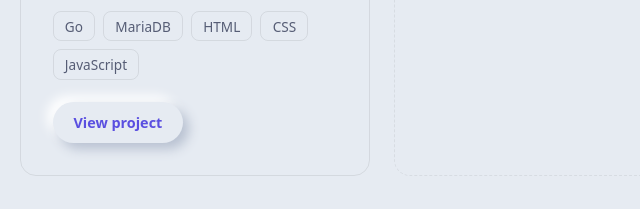
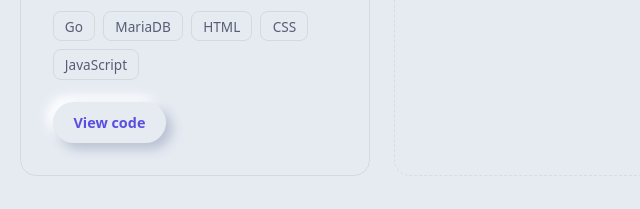
Before and after one commit to JAY25-CMD/jacob-portfolio, a plain HTML site: page index.html in a window 1280 px wide. Shown: the part 2031-2240 px from the top of the page, 445-1085 px from the left. Drawn offline with Linux system fonts and the light colour scheme; a script that the page names is missing.

Commit message:
Link David Motors project to its GitHub repository

```diff
--- a/index.html
+++ b/index.html
@@ -195,8 +195,8 @@
                     </ul>
 
                     <div class="project-links">
-                        <!-- Replace this link with the live site or repository URL -->
-                        <a href="#" class="btn btn-small">View project</a>
+                        <a href="https://github.com/JAY25-CMD/davidmotors" class="btn btn-small"
+                        target="_blank" rel="noopener noreferrer">View code</a>
                     </div>
                     </article>
 
```
